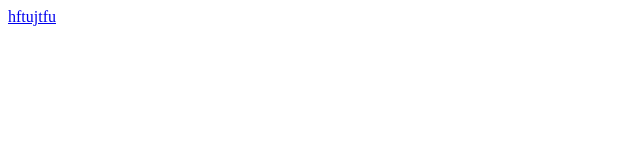
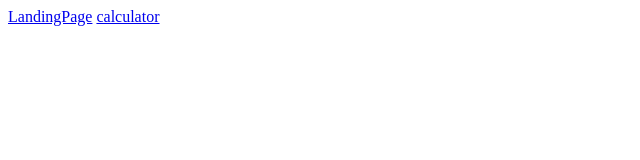
Before and after one commit to biswajeetbiswal/CODSOFT, a plain HTML site: page index.html in a window 1280 px wide. Shown: the whole page, without its empty margins (0-640 px from the left). Drawn offline with Linux system fonts and the light colour scheme.

Commit message:
modified

```diff
--- a/index.html
+++ b/index.html
@@ -6,7 +6,7 @@
     <title>Document</title>
   </head>
   <body>
-    <a href="./LandingPage/index.html">hftujtfu</a>
-    <!-- <a href="./LandingPage/index.html"></a> -->
+    <a href="./LandingPage/index.html">LandingPage</a>
+    <a href="./calculator/index.html">calculator</a>
   </body>
 </html>
```
